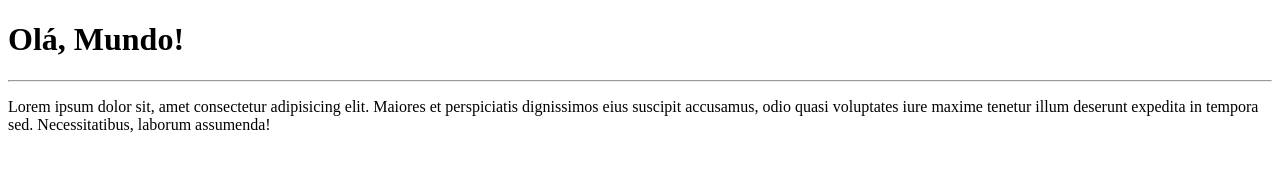
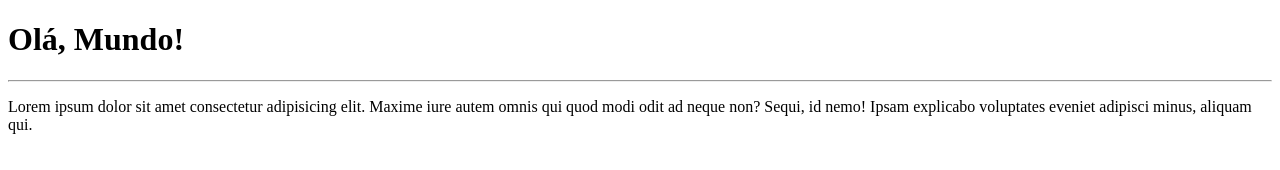
Before and after one commit to LuhSampaio/Ola-Mundo, a plain HTML site: page site-exemplo/index.html in a window 1280 px wide. Drawn offline with Linux system fonts and the light colour scheme.

Commit message:
Criei a pagina principal

```diff
--- a/site-exemplo/index.html
+++ b/site-exemplo/index.html
@@ -8,6 +8,6 @@
 <body>
     <h1>Olá, Mundo!</h1>
     <hr>
-    <p>Lorem ipsum dolor sit, amet consectetur adipisicing elit. Maiores et perspiciatis dignissimos eius suscipit accusamus, odio quasi voluptates iure maxime tenetur illum deserunt expedita in tempora sed. Necessitatibus, laborum assumenda!</p>
+    <p>Lorem ipsum dolor sit amet consectetur adipisicing elit. Maxime iure autem omnis qui quod modi odit ad neque non? Sequi, id nemo! Ipsam explicabo voluptates eveniet adipisci minus, aliquam qui.</p>
 </body>
 </html>
```
